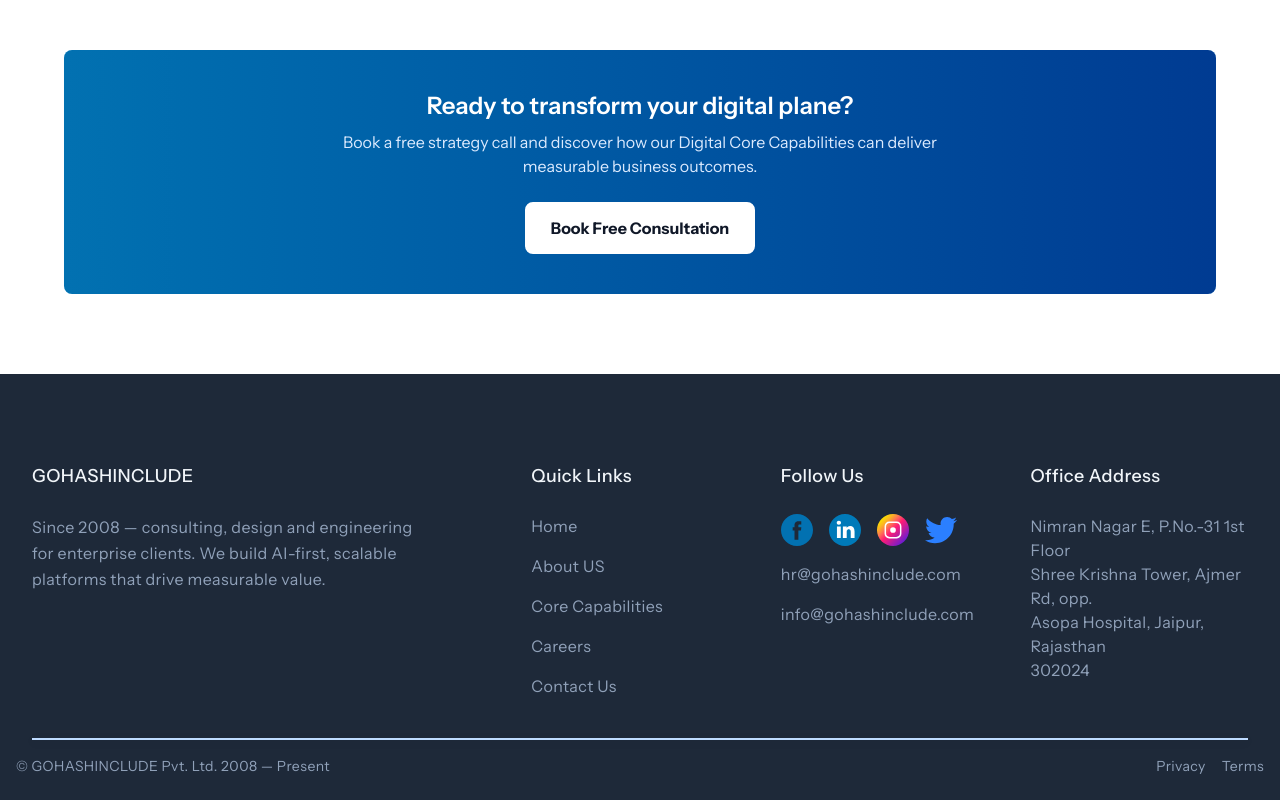
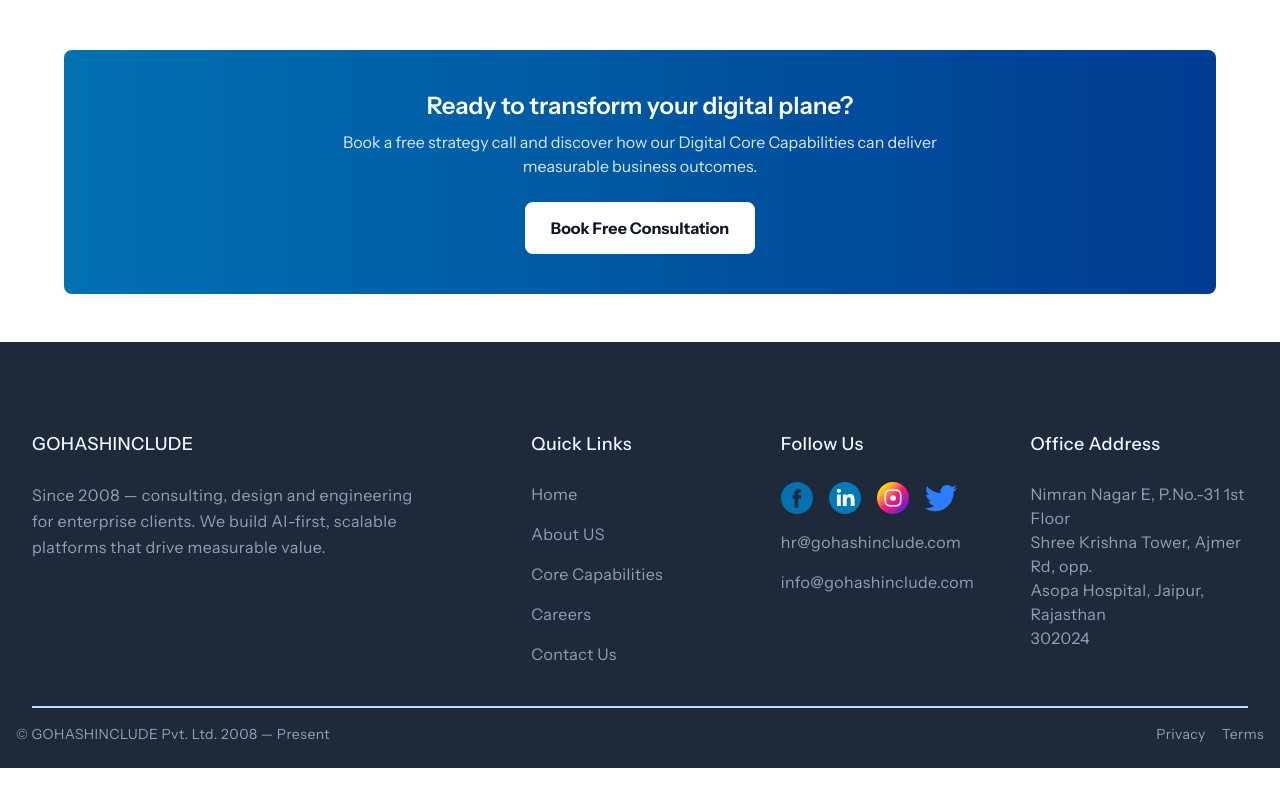
Before and after one commit to sahilglint/Gohashinclude, a Next.js app: page /team in a window 1280 px wide. Shown: the part 1811-2611 px from the top of the page. After the commit the page ends 2579 px from the top, so only its background shows below. Built offline with nearby package versions, Linux system fonts and the light colour scheme.

Commit message:
Update Footer.tsx

```diff
--- a/src/components/Footer.tsx
+++ b/src/components/Footer.tsx
@@ -3,7 +3,7 @@
 
 const Footer = () => {
     return (
-        <footer className="bg-gray-800 py-2 px-8 tracking-wide mt-8">
+        <footer className="bg-gray-800 py-2 px-8 tracking-wide">
             <div className="relative max-w-screen-2xl mx-auto">
                 {/* <div className="bg-[#003B92] gap-3 rounded-3xl flex flex-wrap items-center justify-between sm:px-8 max-sm:px-6 py-2 min-h-[100px] absolute top-[-76px] w-full">
                     <h6 className="text-white text-xl font-medium">
```
